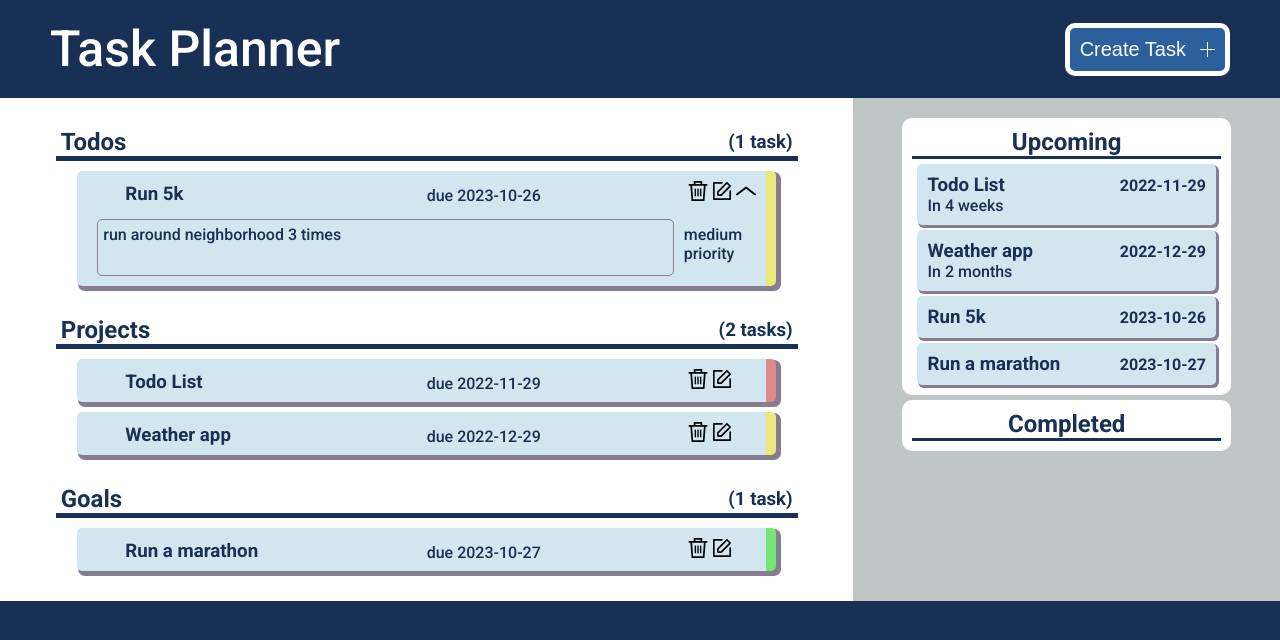
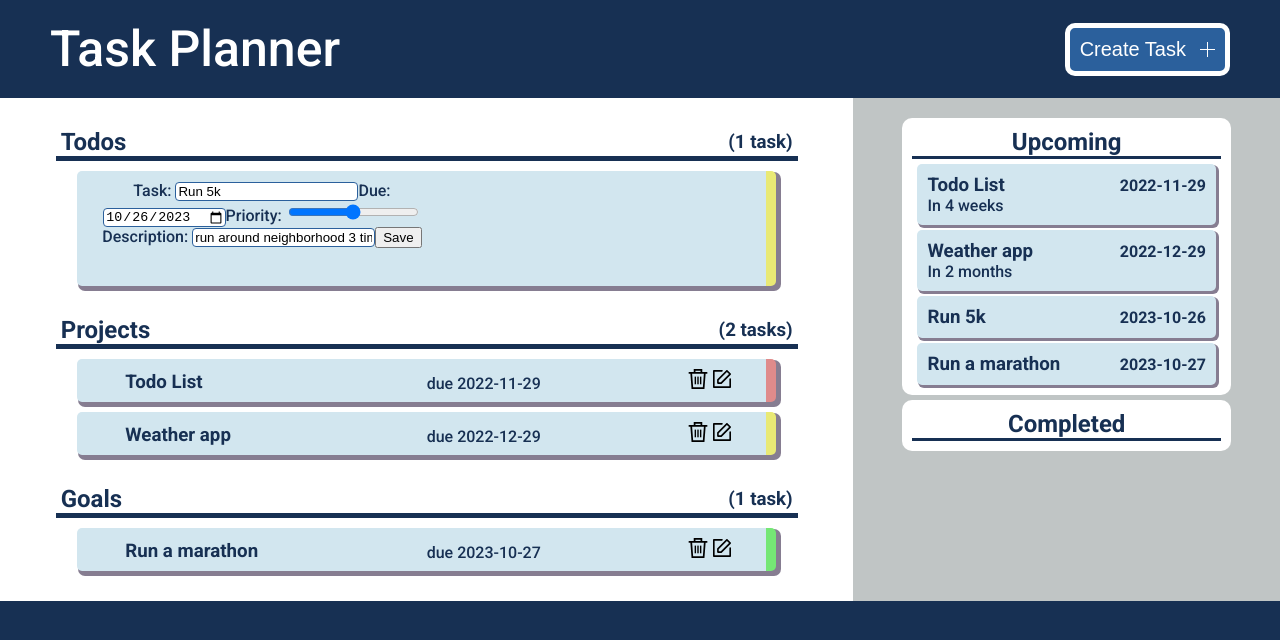
Before and after one commit to macrobee/todolist, a React (Create React App) app: page / in a window 1280 px wide. Both pictures are taken after a click on the icon 722 px from the left and 191 px from the top of the page. Shown: the top 640 px of the page. Built offline with nearby package versions, Linux system fonts and the light colour scheme; some icons are missing.

Commit message:
Allow values to be changed in editing item form

```diff
--- /dev/null
+++ b/src/Components/EditingItem.js
@@ -0,0 +1,82 @@
+import React, { Component } from "react";
+import { ReactComponent as Edit } from "./edit.svg";
+import { ReactComponent as Expand } from "./expand.svg";
+import { ReactComponent as Collapse } from "./collapse.svg";
+
+class EditingItem extends Component {
+  constructor(props) {
+    super(props);
+    this.state = {
+      title: this.props.title,
+      description: this.props.description,
+      due: this.props.due,
+      priority: this.props.priority,
+      identifier: this.props.identifier,
+    };
+    this.handleChange = this.handleChange.bind(this);
+    this.sendData = this.sendData.bind(this);
+  }
+  sendData(e){
+    e.preventDefault();
+    console.log(this.state);
+    console.log('sent data');
+  }
+  handleChange(e) {
+    const target = e.target.id;
+    const value = e.target.value;
+    console.log(value);
+    this.setState({ [target]: value });
+  }
+  render() {
+    return (
+      <div
+        className={
+          `item-card editing item-expanded priority-` + this.props.priority
+        }
+        identifier={this.props.identifier}
+      >
+        <form onSubmit={this.sendData}>
+            <label htmlFor="title">Task: </label>
+            <input
+              type="text"
+              className="card-title"
+              id="title"
+              defaultValue={this.props.title}
+              onChange={this.handleChange}
+            />
+            <label htmlFor="due">Due: </label>
+            <input
+              type="date"
+              className="card-due"
+              id="due"
+              defaultValue={this.props.due}
+              onChange={this.handleChange}
+            />
+            <label htmlFor="priority">Priority: </label>
+            <input
+              type="range"
+              className="priority-text"
+              min="0"
+              max="2"
+              id="priority"
+              defaultValue={this.props.priority}
+              onChange={this.handleChange}
+            />
+            <label htmlFor="description">Description: </label>
+            <input
+              type="text"
+              className="description-text"
+              id="description"
+              defaultValue={this.props.description}
+              onChange={this.handleChange}
+            />
+            <button type="submit">
+              Save
+            </button>
+        </form>
+      </div>
+    );
+  }
+}
+
+export default EditingItem;
--- a/src/Components/ItemCard.js
+++ b/src/Components/ItemCard.js
@@ -6,6 +6,7 @@ import { ReactComponent as Circle } from "./circle.svg";
 import { ReactComponent as CheckMark } from "./checkmark.svg";
 import { ReactComponent as Expand } from "./expand.svg";
 import { ReactComponent as Collapse } from "./collapse.svg";
+import EditingItem from "./EditingItem";
 
 class ItemCard extends Component {
   constructor(props) {
@@ -60,10 +61,29 @@ class ItemCard extends Component {
     }
     return descriptor;
   }
-  toggleEdit(){
+  toggleEdit() {
+    if (this.state.collapsed) {
       this.toggleCollapse();
     }
+    this.setState((state) => {
+      return { isEditing: !state.isEditing };
+    });
+    console.log(this.state);
+  }
   render() {
+    if (this.state.isEditing) {
+      return (
+        <EditingItem
+          title={this.props.title}
+          due={this.props.due}
+          description={this.props.description}
+          priority={this.props.priority}
+          identifier={this.props.identifier}
+          category={this.props.category}
+          toggleEdit={this.toggleEdit}
+        />
+      );
+    } else {
       return (
         <div
           className={
@@ -90,7 +110,7 @@ class ItemCard extends Component {
             category={this.props.category}
           >
             <Trash height={20} width={20} onClick={this.props.removeCard} />
-          <Edit height={18} width={18} onClick={this.toggleEdit}/>
+            <Edit height={18} width={18} onClick={this.toggleEdit} />
             {this.toggleCollapseIcon()}
           </div>
 
@@ -104,6 +124,7 @@ class ItemCard extends Component {
         </div>
       );
     }
+  }
   //   componentDidUpdate(){
   //     this.completionCheck();
   //   }
```
Lines whose indentation alone changed are shown as unchanged.
